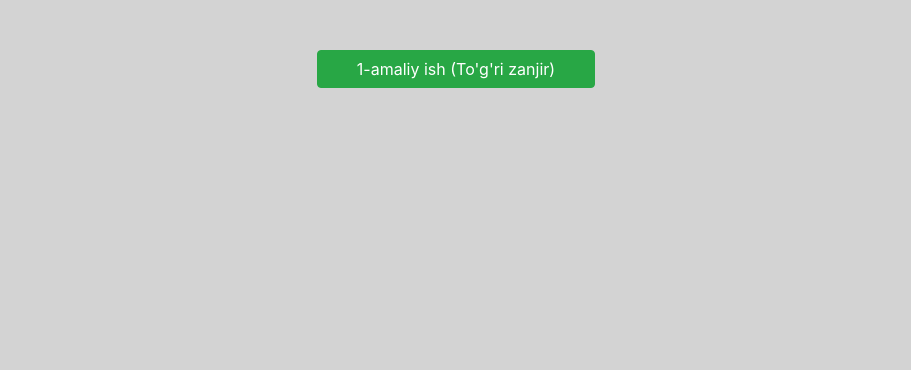
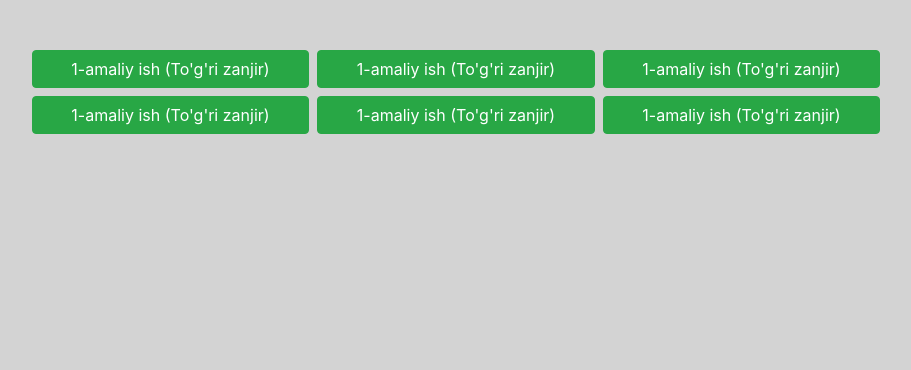
Before and after one commit to regression100/Amaliy_1, a Spring Boot app: page / in a window 1280 px wide. Shown: the part 50-420 px from the top of the page, without its empty margins (184-1095 px from the left). Run offline with Spring Boot 4, Linux system fonts and the light colour scheme.

Commit message:
Yangilandi

```diff
--- a/src/main/resources/static/js/js.js
+++ b/src/main/resources/static/js/js.js
@@ -1,6 +1,6 @@
 
 function getSimple() {
-    document.getElementById("root").innerHTML="    <section id=\"simple\" class=\"mt-5 p-2 shadow row w-75 text-center d-flex justify-content-center\" style=\"background-color: #cdcdcd\">\n" +
+    document.getElementById("root").innerHTML="    <section id=\"simple\" class=\"mt-5 p-2 container shadow row text-center d-flex justify-content-center\" style=\"background-color: #cdcdcd\">\n" +
         "        <p class=\"col-12\" style=\"font-style: oblique\">Oddiy usul</p>\n" +
         "        <div class=\"col-md-6 col-sm-12 border mt-2 p-2\">\n" +
         "            <label for=\"tempratura\">Bahorda haroratning kelishi:</label>\n" +
@@ -42,7 +42,7 @@ function getSimple() {
 
 function getOptimization() {
 
-    document.getElementById("root").innerHTML="    <section id=\"optimization\" class=\"mt-5 p-2 shadow row w-75 text-center d-flex justify-content-center\" style=\"background-color: #cdcdcd\">\n" +
+    document.getElementById("root").innerHTML="    <section id=\"optimization\" class=\"mt-5 p-2 container shadow row text-center d-flex justify-content-center\" style=\"background-color: #cdcdcd\">\n" +
         "        <p class=\"col-12\" style=\"font-style: oblique\">Optimizatsiyalangan usul (Dalillarni kuchi 1 va 100 oralig'ida ifodalanadi)</p>\n" +
         "        <div class=\"col-md-6 col-sm-12 border mt-2 p-2\">\n" +
         "            <label for=\"tempraturaO\">Bahorda haroratning kelishi:</label>\n" +
@@ -84,7 +84,7 @@ function getSimpleValues() {
     let out=((tempratura+rain+ishlov+nuri)/4)*100;
 
     document.getElementById("natija").innerHTML="<h5>Hosilning yaxshi bo'lishi (foizda) :</h5>\n" +
-        "        <h5 style=\"font-weight: bold\">"+out+" %</h5>";
+        "        <h5 class='mb-5' style=\"font-weight: bold\">"+out+" %</h5>";
 
 
 }
@@ -97,13 +97,13 @@ function getOptimizationValues() {
     console.log(tempratura);
 
     if (tempratura>100||tempratura<1||rain>100||rain<1||ishlov>100||ishlov<1||nuri>100||nuri<1||isNaN(tempratura)||isNaN(rain)||isNaN(ishlov)||isNaN(nuri)){
-        document.getElementById("natija").innerHTML="<h5 style='color: red'>Noto'g'ri qiymat kiritilgan! (Qiymatlar 1 va 100 oralig'ida bo'lishi zarur)</h5>\n";
+        document.getElementById("natija").innerHTML="<h5 class='mb-5' style='color: red'>Noto'g'ri qiymat kiritilgan! (Qiymatlar 1 va 100 oralig'ida bo'lishi zarur)</h5>\n";
     }
     else {
         let out=((tempratura+rain+ishlov+nuri)/4);
 
         document.getElementById("natija").innerHTML="<h5>Hosilning yaxshi bo'lishi (foizda) :</h5>\n" +
-            "        <h5 style=\"font-weight: bold\">"+out+" %</h5>";
+            "        <h5 class='mb-5' style=\"font-weight: bold\">"+out+" %</h5>";
     }
 
 
--- a/src/main/resources/templates/main.html
+++ b/src/main/resources/templates/main.html
@@ -8,6 +8,7 @@
       href="../static/css/style.css" th:href="@{/css/bootstrap.min.css}" />
 <head>
     <meta charset="UTF-8">
+    <meta name="viewport" content="width=device-width, initial-scale=1">
     <title>Title</title>
 </head>
 <body style="background-color: lightgray" class="text-center d-flex justify-content-center container-fluid">
@@ -16,8 +17,14 @@
     <h3>Bu yerga bajarilgan amaliy ishlar joylanadi</h3>
 </nav>
 
-<main class="row mt-5 pt-5 container text-center d-flex justify-content-center">
-    <a href="/amaliy_1" class="col-md-3 col-sm m-1 btn btn-success">1-amaliy ish (To'g'ri zanjir)</a>
+<main class="row mt-5 pt-5 container text-center d-flex justify-content-center pt-5">
+    <a href="/amaliy_1" class="col-md-3 col-sm-12 m-1 btn btn-success">1-amaliy ish (To'g'ri zanjir)</a>
+    <a href="/amaliy_1" class="col-md-3 col-sm-12 m-1 btn btn-success">1-amaliy ish (To'g'ri zanjir)</a>
+    <a href="/amaliy_1" class="col-md-3 col-sm-12 m-1 btn btn-success">1-amaliy ish (To'g'ri zanjir)</a>
+    <a href="/amaliy_1" class="col-md-3 col-sm-12 m-1 btn btn-success">1-amaliy ish (To'g'ri zanjir)</a>
+    <a href="/amaliy_1" class="col-md-3 col-sm-12 m-1 btn btn-success">1-amaliy ish (To'g'ri zanjir)</a>
+    <a href="/amaliy_1" class="col-md-3 col-sm-12 m-1 btn btn-success">1-amaliy ish (To'g'ri zanjir)</a>
+
 </main>
 
 
```
Also changed, not shown: src/main/resources/templates/amaliy_1.html (+6 -5 lines).
